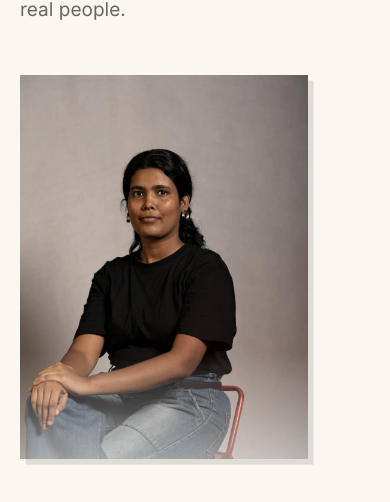
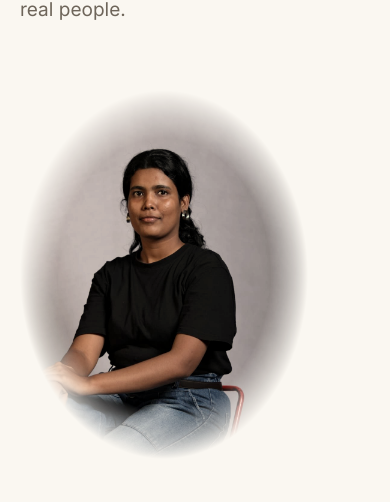
Before and after one commit to anukriti110portfolio/anukriti-portfolio, a Next.js app: page / in a window 390 px wide. Shown: the part 465-967 px from the top of the page. Built offline with nearby package versions, Linux system fonts and the light colour scheme; no server answers.

Commit message:
Blend hero portrait with gradient

```diff
--- a/components/Hero.module.css
+++ b/components/Hero.module.css
@@ -26,13 +26,11 @@
 
 .portrait {
   position: relative;
-  background: var(--surface);
-  box-shadow: var(--shadow-print);
-  isolation: isolate;
   animation: heroRise var(--dur-slow) var(--ease-out) 240ms backwards;
 }
 
-/* Blend the cool grey studio backdrop into the warm paper palette. */
+/* No hard frame: the cool grey backdrop is warmed and the photo's edges
+   dissolve into the page through a soft gradient mask. */
 .portrait img {
   display: block;
   width: 100%;
@@ -42,19 +40,16 @@
   object-position: center top;
   mix-blend-mode: multiply;
   filter: sepia(0.28) saturate(0.9) contrast(1.03) brightness(1.1);
-}
-
-/* Soft accent wash and a fade into the page at the bottom edge. */
-.portrait::after {
-  content: "";
-  position: absolute;
-  inset: 0;
-  pointer-events: none;
-  background:
-    linear-gradient(to top, var(--background) 0%, transparent 28%),
-    linear-gradient(135deg, transparent 55%, var(--accent) 260%);
-  opacity: 0.55;
-  mix-blend-mode: normal;
+  -webkit-mask-image: radial-gradient(
+    ellipse closest-side at 50% 52%,
+    #000 74%,
+    transparent 100%
+  );
+  mask-image: radial-gradient(
+    ellipse closest-side at 50% 52%,
+    #000 74%,
+    transparent 100%
+  );
 }
 
 @media (max-width: 48rem) {
```
